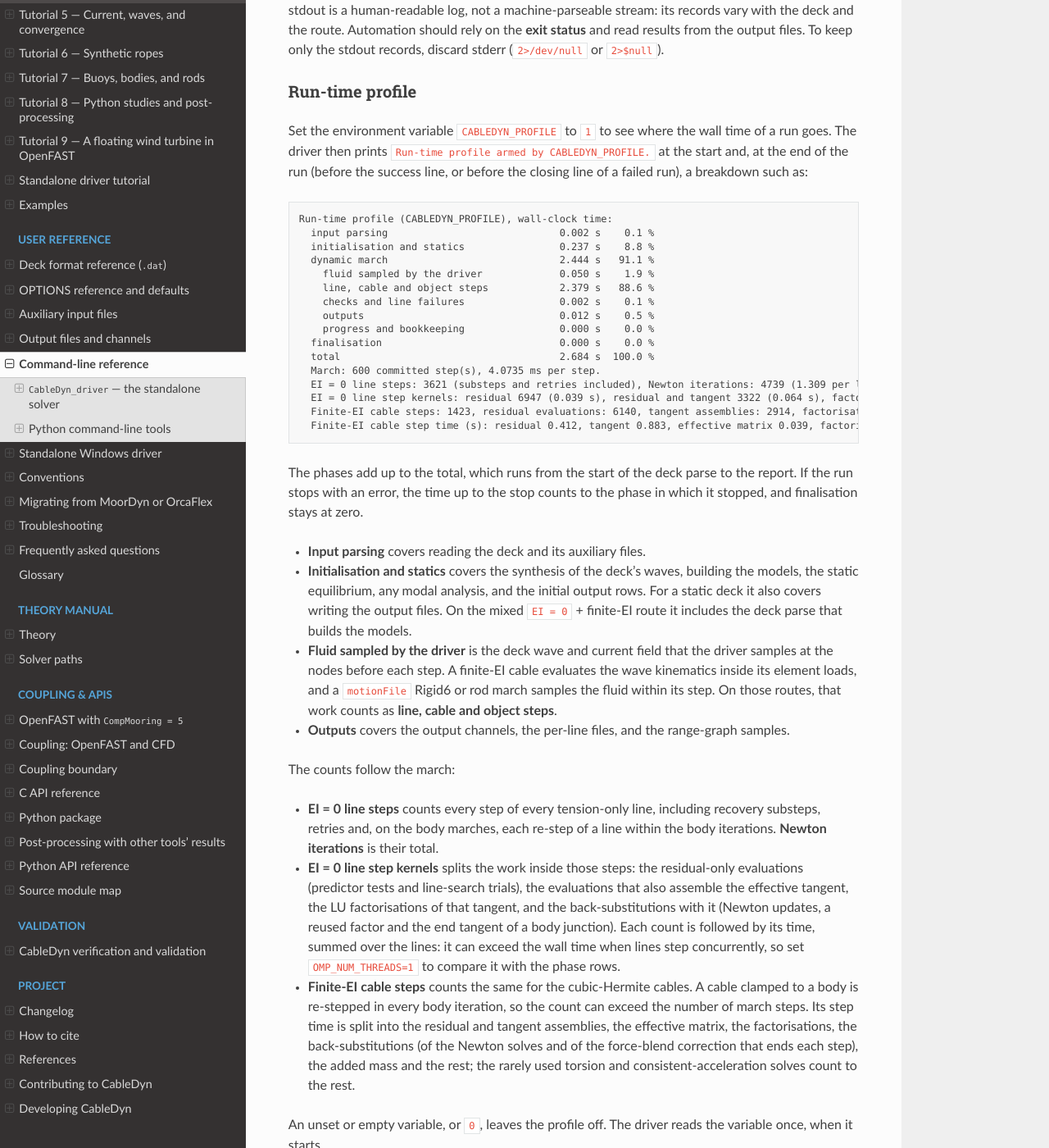
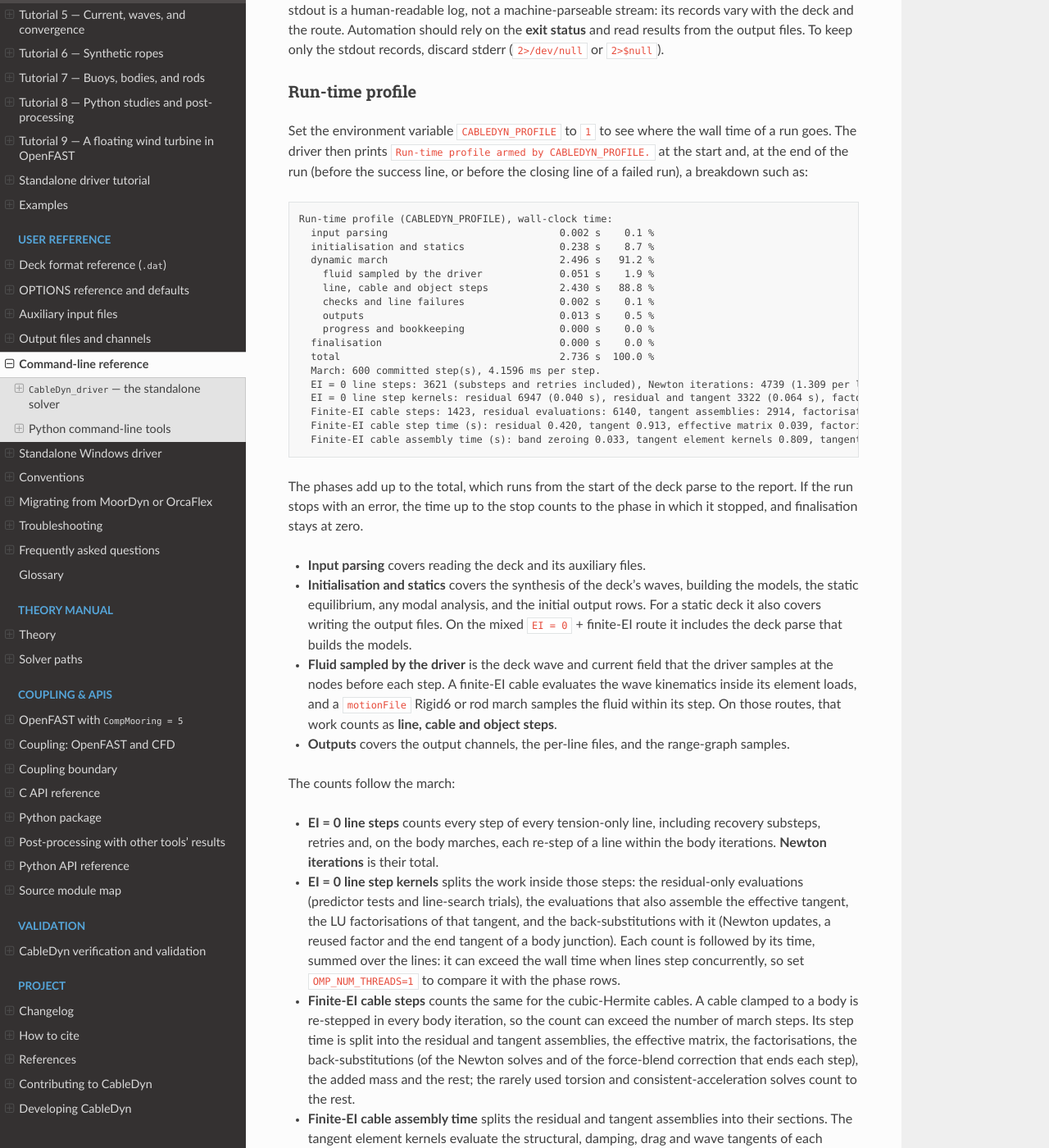
Before and after one commit to SMI-Lab-Inha/CableDyn, a Sphinx documentation site: the page built from doc/cli.rst, in a window 1280 px wide and 1400 px high, scrolled down 2628 px. Shown: the whole window at 82% size. Built offline with Sphinx 7.4.7 and the Read the Docs theme 3.1.0, drawn with Linux system fonts in a browser that asks for light colours; some of the changed text lies outside the part shown.

Commit message:
perf(profile): split the cable assembly, CalcOutput and wave sampling (#35)
The first coupled profile showed that, on a mooring with a finite-EI
power cable, CalcOutput and the SeaState sampling cost as much as the
mooring step itself, and that the cable step is dominated by its
residual and tangent assemblies. Choosing what to optimise first needs
the inside of each.

The residual and tangent assembly of a finite-EI cable now times its
sections (band zeroing, tangent element kernels, tangent scatter,
structural residual, weight, attachments, dry buoyancy, seabed contact,
axial damping, drag, end connections, wave and held Froude-Krylov loads,
torsion). The OpenFAST module splits CalcOutput into the overlay of the
current kinematics, the output channels and the restore of the
committed state, and the SeaState sampling into the node queries, the
grid checks and the hand-over of the fields. The standalone driver and
the OpenFAST module report them.

Unprofiled, each new timer is skipped after one test; outputs are
byte-identical with and without the profile.

Signed-off-by: Jae Hoon Seo <jaehoon.seo@inha.ac.kr>

```diff
--- a/CMakeLists.txt
+++ b/CMakeLists.txt
@@ -2055,7 +2055,7 @@
     -DDRIVER=$<TARGET_FILE:cabledyn>
     -DDECK=${CMAKE_CURRENT_SOURCE_DIR}/tests/data/held_start_gomex80_power_cable.dat
     -DOUTPUT_ROOT=${CMAKE_CURRENT_BINARY_DIR}/driver_profile_finite_ei
-    "-DEXPECT=\n    Finite-EI cable steps: [1-9][0-9]*, residual evaluations: [1-9][0-9]*, tangent assemblies: [1-9][0-9]*, factorisations: [1-9][0-9]*, linear solves: [1-9][0-9]*, force-blend corrections: [0-9]+[^\n]*\n    Finite-EI cable step time \\(s\\): residual [0-9.]+, tangent [0-9.]+, effective matrix [0-9.]+, factorisation [0-9.]+, back-substitution [0-9.]+, added mass [0-9.]+, other [0-9.]+\\."
+    "-DEXPECT=\n    Finite-EI cable steps: [1-9][0-9]*, residual evaluations: [1-9][0-9]*, tangent assemblies: [1-9][0-9]*, factorisations: [1-9][0-9]*, linear solves: [1-9][0-9]*, force-blend corrections: [0-9]+[^\n]*\n    Finite-EI cable step time \\(s\\): residual [0-9.]+, tangent [0-9.]+, effective matrix [0-9.]+, factorisation [0-9.]+, back-substitution [0-9.]+, added mass [0-9.]+, other [0-9.]+\\.\n    Finite-EI cable assembly time \\(s\\): band zeroing [0-9.]+, tangent element kernels [0-9.]+, tangent scatter [0-9.]+, structural residual [0-9.]+, weight [0-9.]+, attachments [0-9.]+, dry buoyancy [0-9.]+, seabed contact [0-9.]+, axial damping [0-9.]+, drag [0-9.]+, end connections [0-9.]+, wave Froude-Krylov [0-9.]+, held Froude-Krylov [0-9.]+, torsion [0-9.]+\\."
     -P ${CMAKE_CURRENT_SOURCE_DIR}/tests/check_driver_profile.cmake)
 add_test(
   NAME driver_profile_failure
--- a/doc/cli.rst
+++ b/doc/cli.rst
@@ -158,20 +158,21 @@
 
      Run-time profile (CABLEDYN_PROFILE), wall-clock time:
        input parsing                             0.002 s    0.1 %
-       initialisation and statics                0.237 s    8.8 %
-       dynamic march                             2.444 s   91.1 %
-         fluid sampled by the driver             0.050 s    1.9 %
-         line, cable and object steps            2.379 s   88.6 %
+       initialisation and statics                0.238 s    8.7 %
+       dynamic march                             2.496 s   91.2 %
+         fluid sampled by the driver             0.051 s    1.9 %
+         line, cable and object steps            2.430 s   88.8 %
          checks and line failures                0.002 s    0.1 %
-         outputs                                 0.012 s    0.5 %
+         outputs                                 0.013 s    0.5 %
          progress and bookkeeping                0.000 s    0.0 %
        finalisation                              0.000 s    0.0 %
-       total                                     2.684 s  100.0 %
-       March: 600 committed step(s), 4.0735 ms per step.
+       total                                     2.736 s  100.0 %
+       March: 600 committed step(s), 4.1596 ms per step.
        EI = 0 line steps: 3621 (substeps and retries included), Newton iterations: 4739 (1.309 per line step, at most 2).
-       EI = 0 line step kernels: residual 6947 (0.039 s), residual and tangent 3322 (0.064 s), factorisation 3322 (0.013 s), back-substitution 5126 (0.009 s).
+       EI = 0 line step kernels: residual 6947 (0.040 s), residual and tangent 3322 (0.064 s), factorisation 3322 (0.013 s), back-substitution 5126 (0.009 s).
        Finite-EI cable steps: 1423, residual evaluations: 6140, tangent assemblies: 2914, factorisations: 2914, linear solves: 2914, force-blend corrections: 1423, intervals recovered by substeps: 0.
-       Finite-EI cable step time (s): residual 0.412, tangent 0.883, effective matrix 0.039, factorisation 0.211, back-substitution 0.075, added mass 0.049, other 0.085.
+       Finite-EI cable step time (s): residual 0.420, tangent 0.913, effective matrix 0.039, factorisation 0.213, back-substitution 0.076, added mass 0.050, other 0.086.
+       Finite-EI cable assembly time (s): band zeroing 0.033, tangent element kernels 0.809, tangent scatter 0.065, structural residual 0.173, weight 0.003, attachments 0.000, dry buoyancy 0.024, seabed contact 0.007, axial damping 0.147, drag 0.240, end connections 0.001, wave Froude-Krylov 0.000, held Froude-Krylov 0.126, torsion 0.000.
 
 The phases add up to the total, which runs from the start of the deck parse to the report. If the
 run stops with an error, the time up to the stop counts to the phase in which it stopped, and
@@ -206,6 +207,13 @@
   matrix, the factorisations, the back-substitutions (of the Newton solves and of the
   force-blend correction that ends each step), the added mass and the rest; the rarely used
   torsion and consistent-acceleration solves count to the rest.
+* **Finite-EI cable assembly time** splits the residual and tangent assemblies into their
+  sections. The tangent element kernels evaluate the structural, damping, drag and wave
+  tangents of each element together; the other sections are the element residuals, the weight
+  and supports, the attachments, the dry-part buoyancy, the seabed contact, the axial damping,
+  the drag, the end connections, the wave and held Froude-Krylov loads and the torsion. The
+  sections also count the assemblies made outside the step (reactions, end moments and
+  consistent accelerations), so they can add up to more than the residual and tangent times.
 
 An unset or empty variable, or ``0``, leaves the profile off. The driver reads the variable once,
 when it starts.
--- a/doc/faq.rst
+++ b/doc/faq.rst
@@ -106,7 +106,11 @@
    ``CABLEDYN_PROFILE=1`` before running ``openfast.exe`` to separate CableDyn solve, SeaState
    sampling, output-probe, and native-I/O time, and to split the steps of ``EI = 0`` lines and
    finite-EI cables into residual, tangent, factorisation and back-substitution time (with
-   ``OMP_NUM_THREADS=1`` the line times add up to the solve time); the standalone driver reads
+   ``OMP_NUM_THREADS=1`` the line times add up to the solve time). The ``profile parts`` line
+   splits ``CalcOutput`` further, into the overlay and restore of the current kinematics (at
+   ``nsuper = 1``) and the output channels, and splits the SeaState sampling into the node
+   queries, the grid checks and the hand-over of the fields; the ``Hermite assembly`` line splits
+   the cable assemblies into their sections (:ref:`cli-profile`). The standalone driver reads
    the same variable and prints its own breakdown (:ref:`cli-profile`). Keep ``ModCoupling`` fixed while
    comparing configurations. Do not switch to loose coupling merely to meet a wall-clock target; on
    the IEA-15MW reference model it materially changed platform and tension responses. Test
```
Also changed, not shown: CHANGELOG.md (+4 -0 lines), 3 other files.
